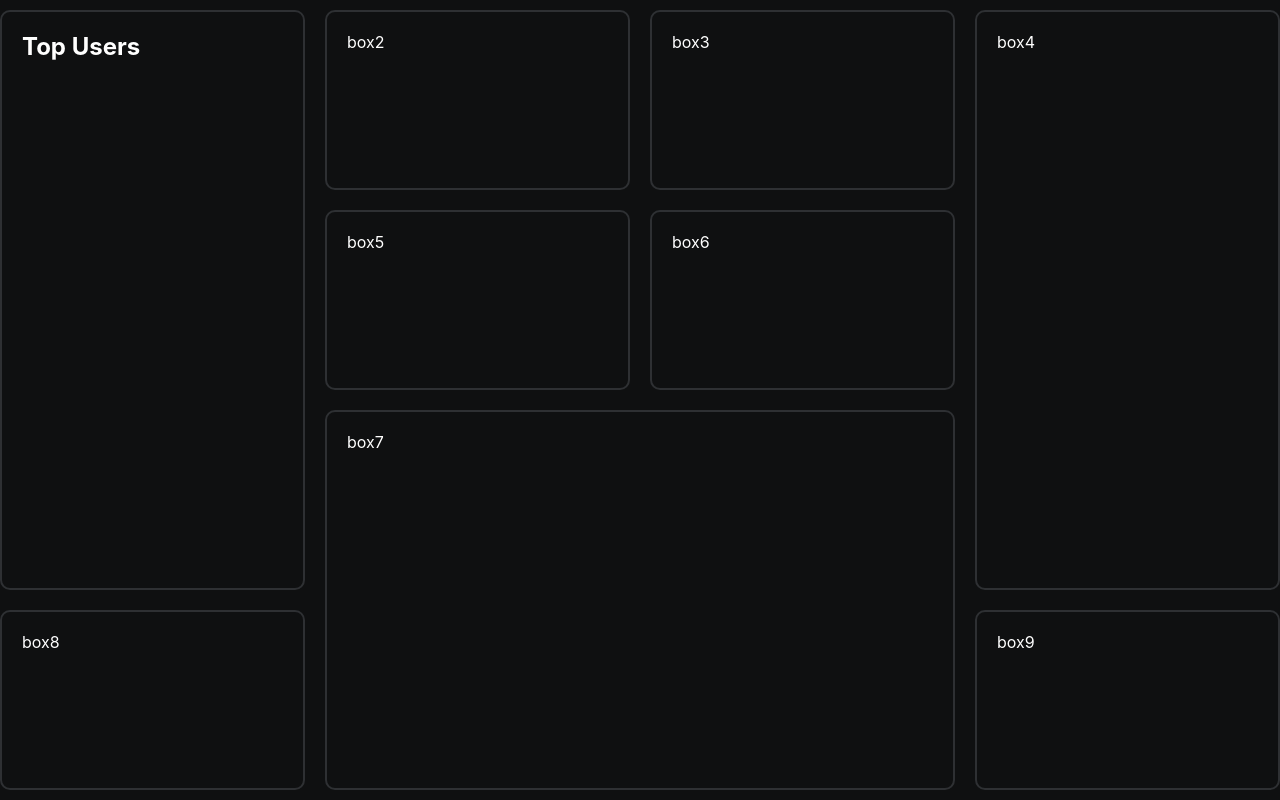
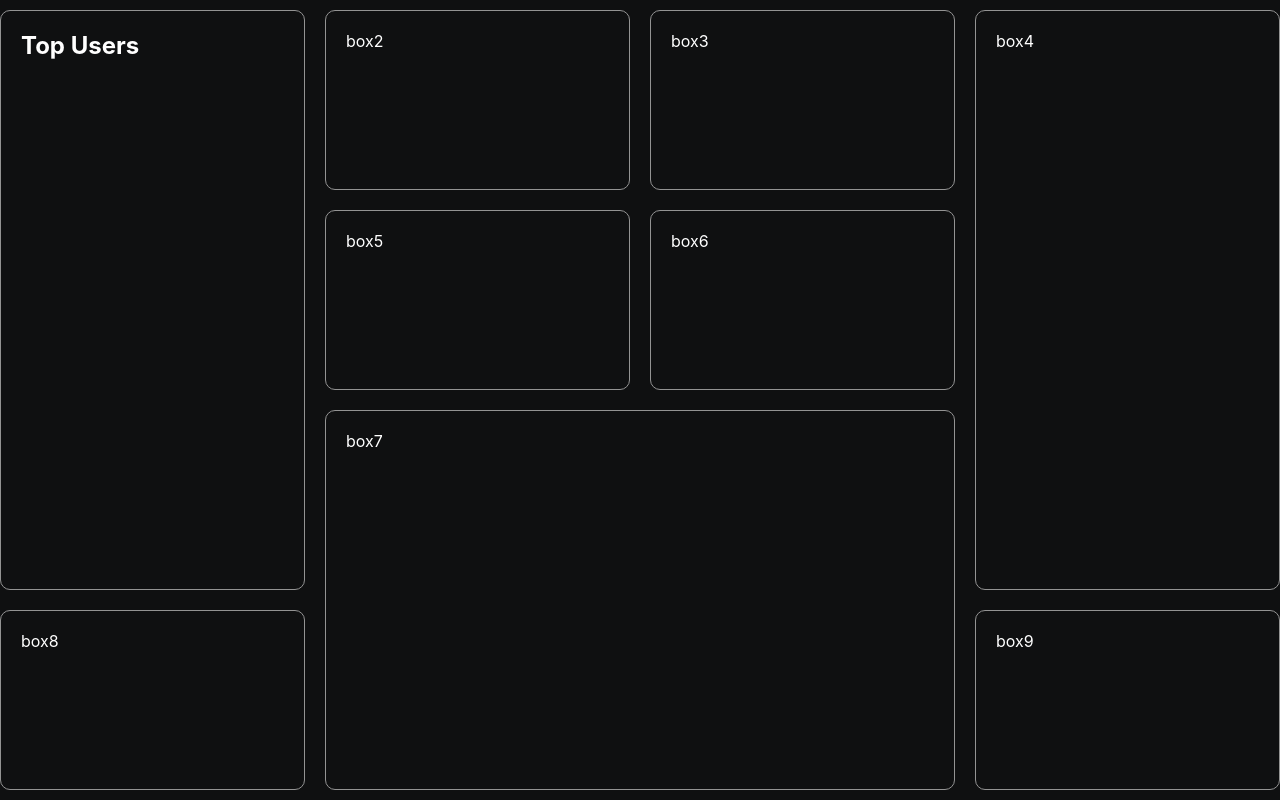
Before and after one commit to samuel-satter/benk, a React (Vite) app in the folder frontend/: page /user in a window 1280 px wide. Built offline with nearby package versions, Linux system fonts and the light colour scheme.

Commit message:
fixed css

```diff
--- a/frontend/src/admin/pages/home/home.scss
+++ b/frontend/src/admin/pages/home/home.scss
@@ -11,7 +11,7 @@
     .box {
       padding: 20px;
       border-radius: 10px;
-      border: 2px solid $soft-bg;
+      border: 1px solid $soft-color;
     }
 
     .box1 {
```
